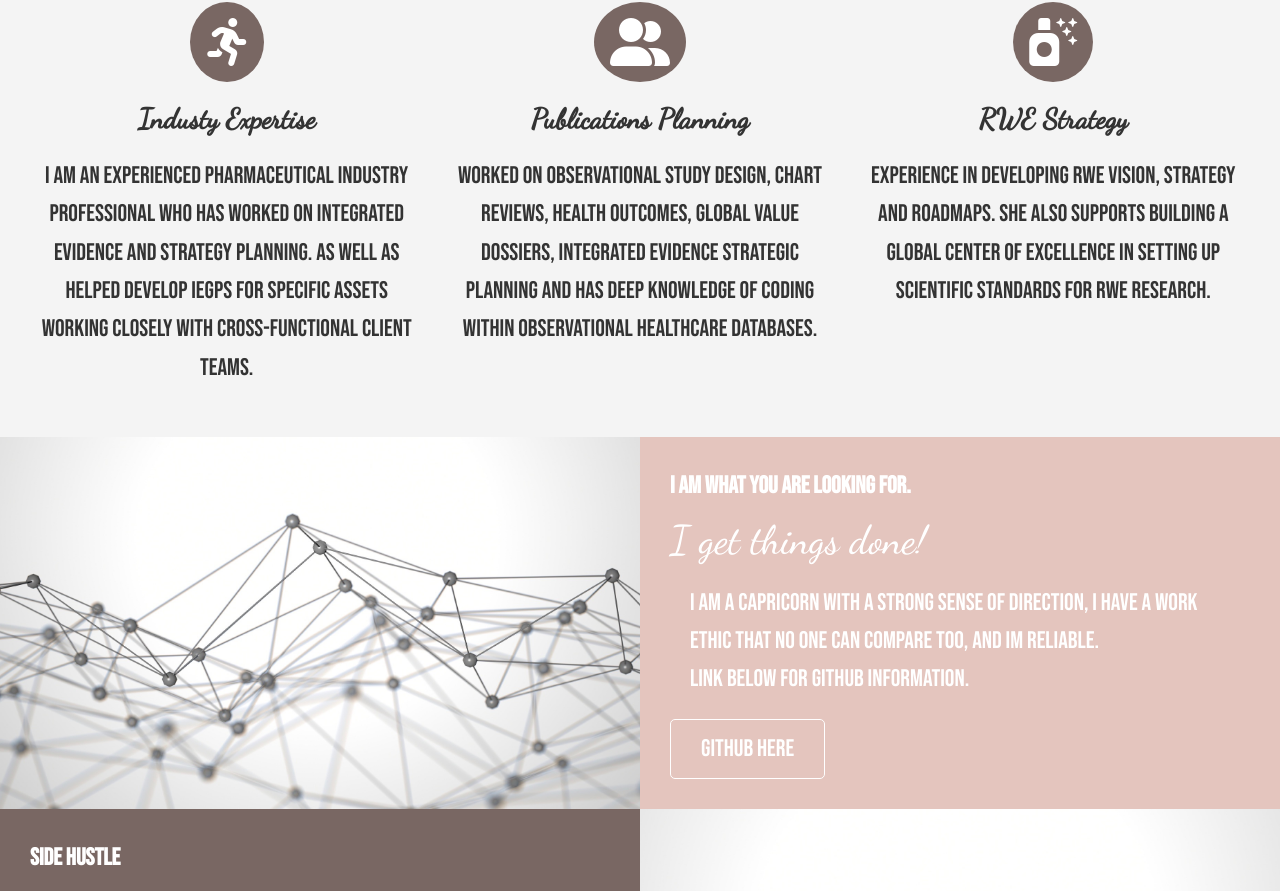
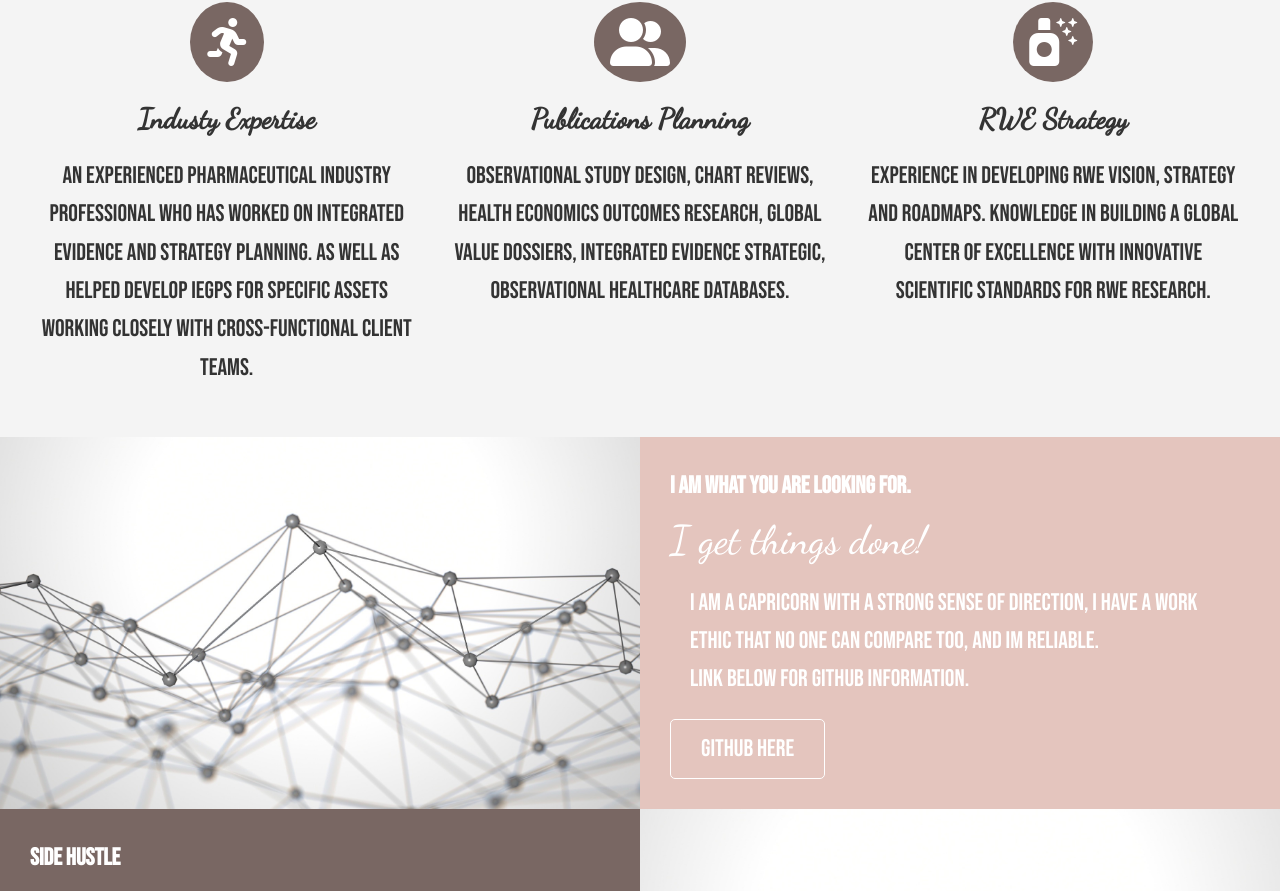
Before and after one commit to jonbleibdrey/Nats-personal-site, a React (Create React App) app: page / in a window 1280 px wide. Shown: the part 838-1729 px from the top of the page. Built offline with nearby package versions, Linux system fonts and the light colour scheme; no server answers.

Commit message:
added icons section

```diff
--- a/src/components/Icons.js
+++ b/src/components/Icons.js
@@ -10,7 +10,7 @@ const Icons = () => {
         <div>
           <h3>Industy Expertise</h3>
           <p>
-          I am an experienced pharmaceutical industry professional who has worked on integrated evidence and strategy planning. As well as helped develop IEGPs for specific assets working closely with cross-functional client teams.
+          An experienced pharmaceutical industry professional who has worked on integrated evidence and strategy planning. As well as helped develop IEGPs for specific assets working closely with cross-functional client teams.
           </p>
         </div>
       </div>
@@ -19,7 +19,7 @@ const Icons = () => {
         <div>
           <h3>Publications Planning</h3>
           <p>
-          worked on observational study design, chart reviews, health outcomes, global value dossiers, integrated evidence strategic planning and has deep knowledge of coding within observational healthcare databases.
+          observational study design, chart reviews, health economics outcomes research, global value dossiers, integrated evidence strategic, observational healthcare databases.
           </p>
         </div>
       </div>
@@ -28,7 +28,7 @@ const Icons = () => {
         <div>
           <h3>RWE Strategy</h3>
           <p>
-          Experience in developing RWE vision, strategy and roadmaps. She also supports building a global center of excellence in setting up scientific standards for RWE research.
+          Experience in developing RWE vision, strategy and roadmaps. knowledge in building a global center of excellence with innovative scientific standards for RWE research.
           </p>
         </div>
       </div>
```
